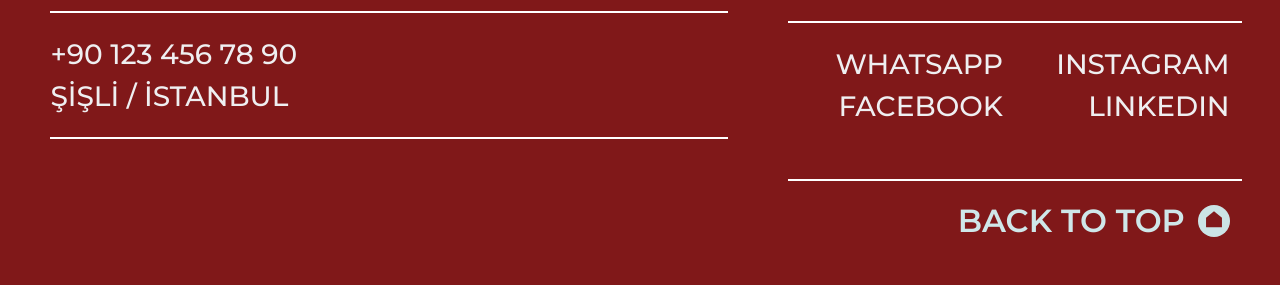
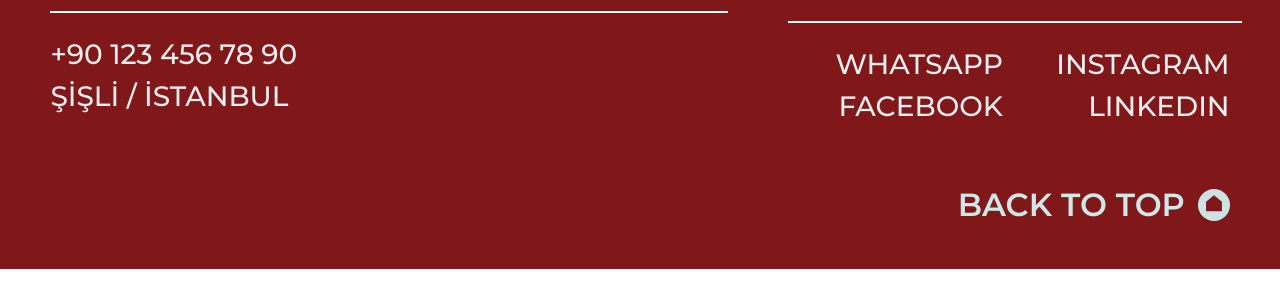
Before and after one commit to drakefontana/PTProje-Web, a website: page index.html in a window 1280 px wide. Shown: the part 3297-3582 px from the top of the page. Drawn offline with nearby package versions, Linux system fonts and the light colour scheme.

Commit message:
HomepageDesktop
Footer Border fix

```diff
--- a/css/style.css
+++ b/css/style.css
@@ -1272,7 +1272,6 @@ footer .to_top a {
     text-transform: uppercase;
     color: var(--light_blue);
     background-color: transparent;
-    margin-top: 2vh;
 }
 
 footer .to_top a:hover {
@@ -1286,6 +1285,10 @@ footer .back-to-top {
     /* Removes margin to prevent unexpected breaks */
     display: inline-block;
     /* Ensures the text is treated as one block */
+}
+
+footer .border_h {
+    border-bottom: 0;
 }
 
 footer #back-to-top-icon {
```
